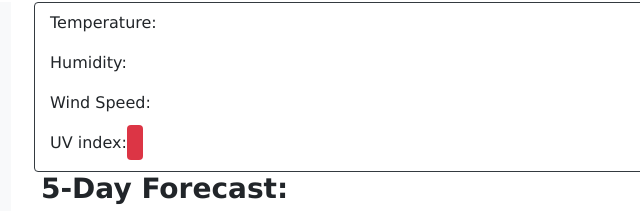
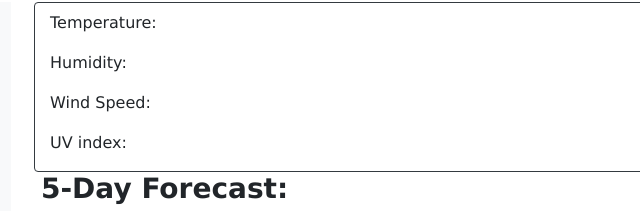
Before and after one commit to PedroHzd/Weather_Dashboard, a plain HTML site: page index.html in a window 1280 px wide. Shown: the part 110-321 px from the top of the page, 439-1079 px from the left. Drawn offline with nearby package versions, Linux system fonts and the light colour scheme.

Commit message:
minor changes

```diff
--- a/index.html
+++ b/index.html
@@ -39,7 +39,7 @@
                         <p>Temperature:<span class="current" id="temperature"></span></p>
                         <p>Humidity:<span class="current" id="humidity"></span></p>
                         <p>Wind Speed:<span class="current" id="wind-speed"></span></p>
-                        <p>UV index:<span class="current bg-danger rounded py-2 px-2 text-white" id="uv-index"></span></p>
+                        <p>UV index:<span class="py-2 px-2" id="uv-index"></span></p>
                     </section>
                 </div>
 
```
